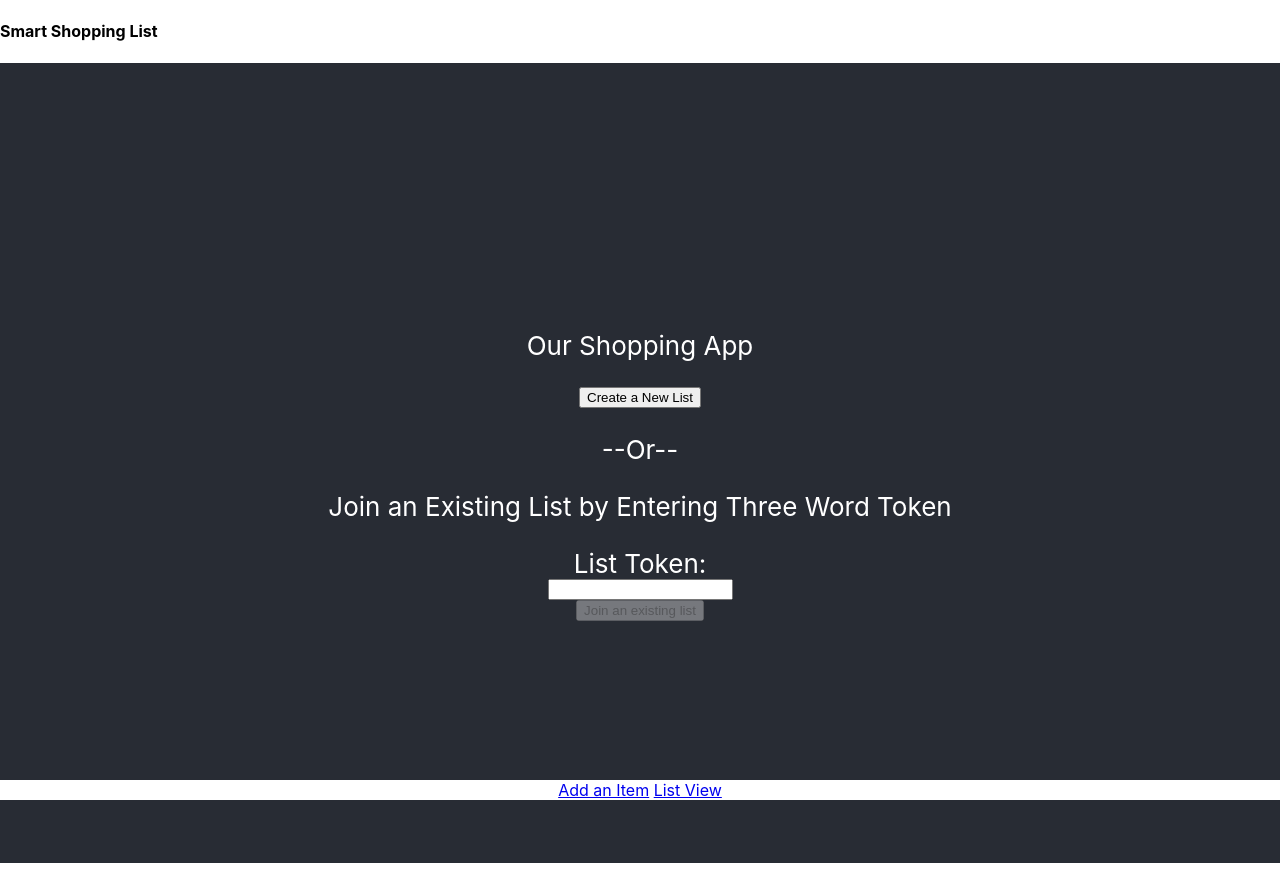
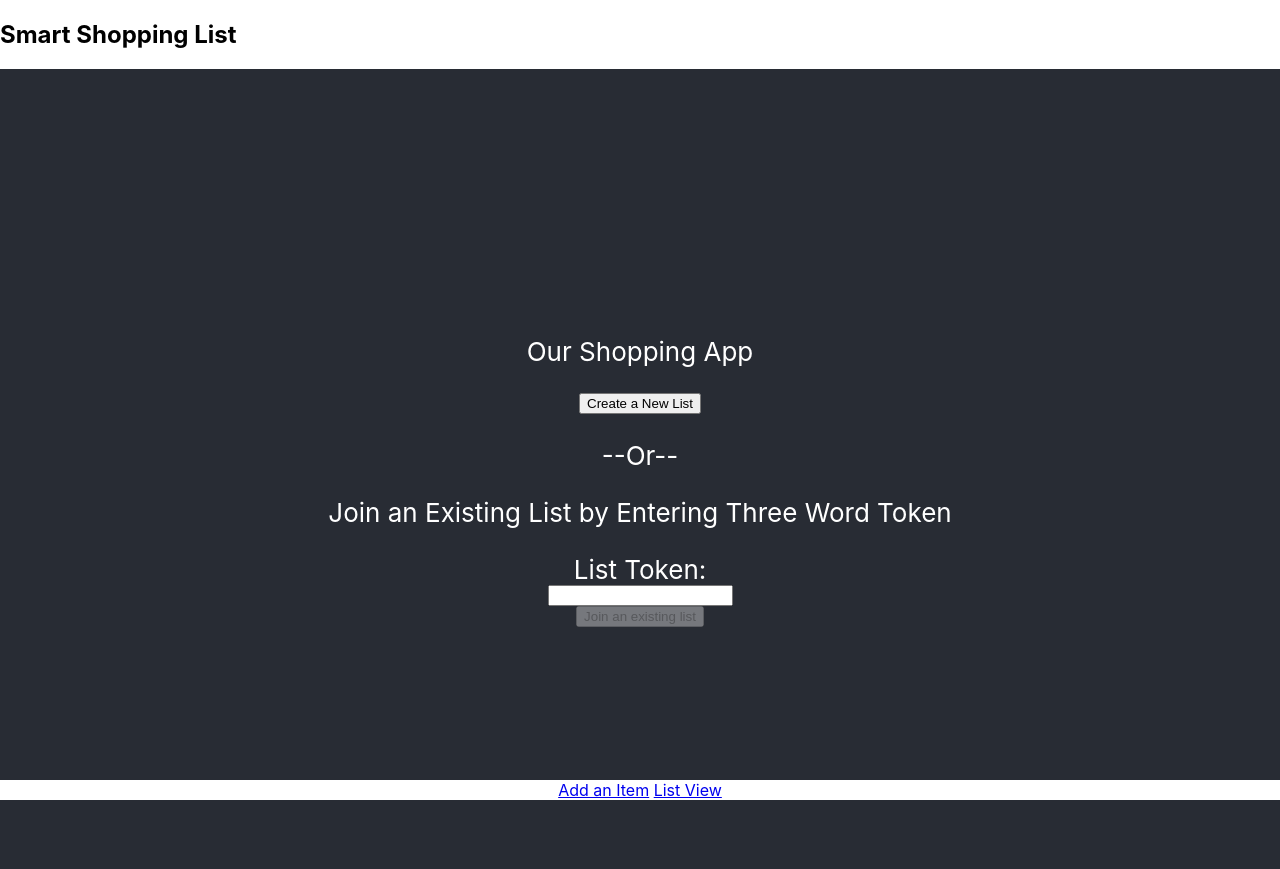
Before and after one commit to the-collab-lab/tcl-36-smart-shopping-list, a React (Create React App) app: page /home in a window 1280 px wide. Built offline with nearby package versions, Linux system fonts and the light colour scheme.

Commit message:
change header size to h2, add message and button if shopping list is empty in list view

```diff
--- a/src/components/Header.jsx
+++ b/src/components/Header.jsx
@@ -3,7 +3,7 @@ import React from 'react';
 const Header = () => {
   return (
     <div>
-      <h4>Smart Shopping List</h4>
+      <h2>Smart Shopping List</h2>
     </div>
   );
 };
--- a/src/components/ListView.jsx
+++ b/src/components/ListView.jsx
@@ -28,7 +28,12 @@ function ListView() {
 
   return (
     <div>
-      Your Shopping List:
+      {!items.length ? (
+        <>
+          <p>Your shopping list is currently empty.</p>
+          <button>Add Item</button>
+        </>
+      ) : (
         <ul>
           {items.map((item, idx) => (
             <li
@@ -36,6 +41,7 @@ function ListView() {
             >{` Name: ${item.itemName}  Frequency: ${item.frequency}`}</li>
           ))}
         </ul>
+      )}
     </div>
   );
 }
```
Lines whose indentation alone changed are shown as unchanged.
